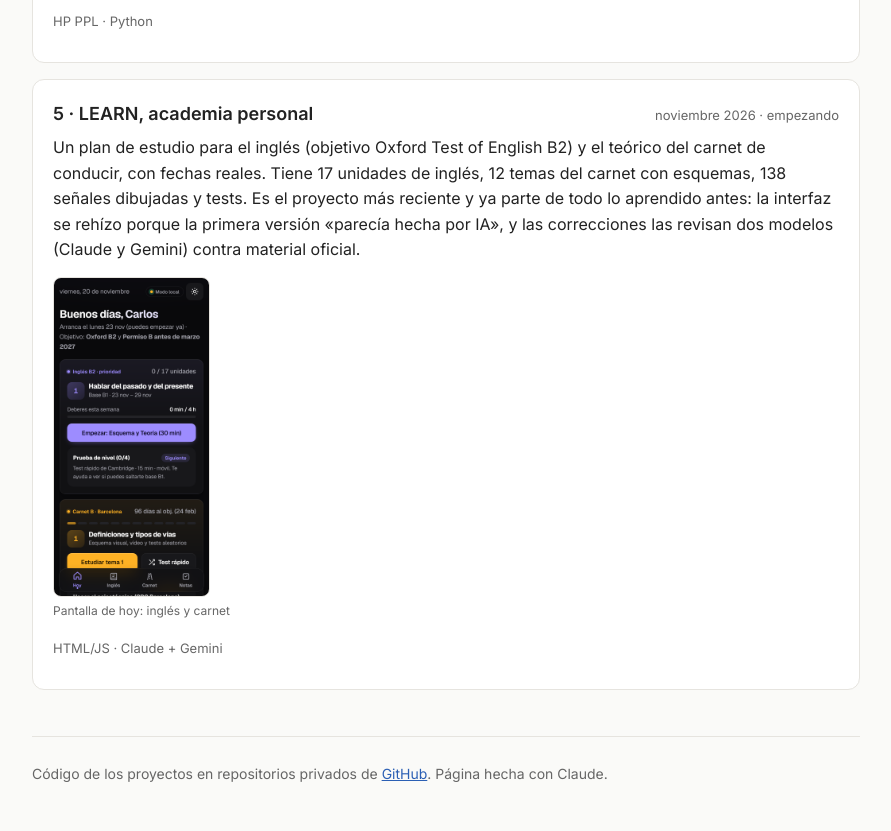
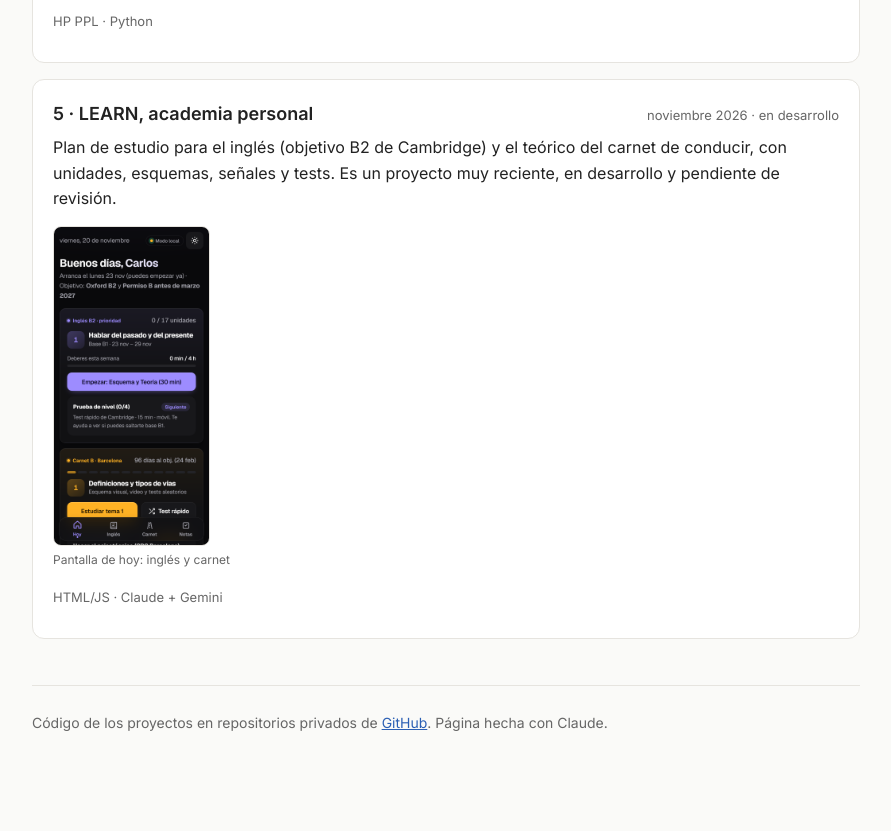
Before and after one commit to carlosparmar2006-collab/portfolio, a plain HTML site: page index.html in a window 1280 px wide. Shown: the part 4209-5040 px from the top of the page, without its empty margins (194-1085 px from the left). After the commit the page ends 4989 px from the top, so only its background shows below. Drawn offline with Linux system fonts and the light colour scheme.

Commit message:
Portfolio: LEARN descrito en breve (Cambridge B2, en desarrollo), sin hablar de sus cambios
Co-Authored-By: Claude Opus 5.5 <noreply@anthropic.com>

```diff
--- a/index.html
+++ b/index.html
@@ -170,8 +170,8 @@ footer{padding:26px 0 46px;border-top:1px solid var(--line);font-size:14px;color
   </div>
 
   <div class="proj">
-    <div class="top"><h3>5 · LEARN, academia personal</h3><span class="estado">noviembre 2026 · empezando</span></div>
-    <p>Un plan de estudio para el inglés (objetivo Oxford Test of English B2) y el teórico del carnet de conducir, con fechas reales. Tiene 17 unidades de inglés, 12 temas del carnet con esquemas, 138 señales dibujadas y tests. Es el proyecto más reciente y ya parte de todo lo aprendido antes: la interfaz se rehízo porque la primera versión «parecía hecha por IA», y las correcciones las revisan dos modelos (Claude y Gemini) contra material oficial.</p>
+    <div class="top"><h3>5 · LEARN, academia personal</h3><span class="estado">noviembre 2026 · en desarrollo</span></div>
+    <p>Plan de estudio para el inglés (objetivo B2 de Cambridge) y el teórico del carnet de conducir, con unidades, esquemas, señales y tests. Es un proyecto muy reciente, en desarrollo y pendiente de revisión.</p>
     <div class="fotos"><figure><img src="fotos/learn_1.png" alt="Pantalla de inicio de LEARN"><figcaption>Pantalla de hoy: inglés y carnet</figcaption></figure></div>
     <p class="tech">HTML/JS · Claude + Gemini</p>
   </div>
```
